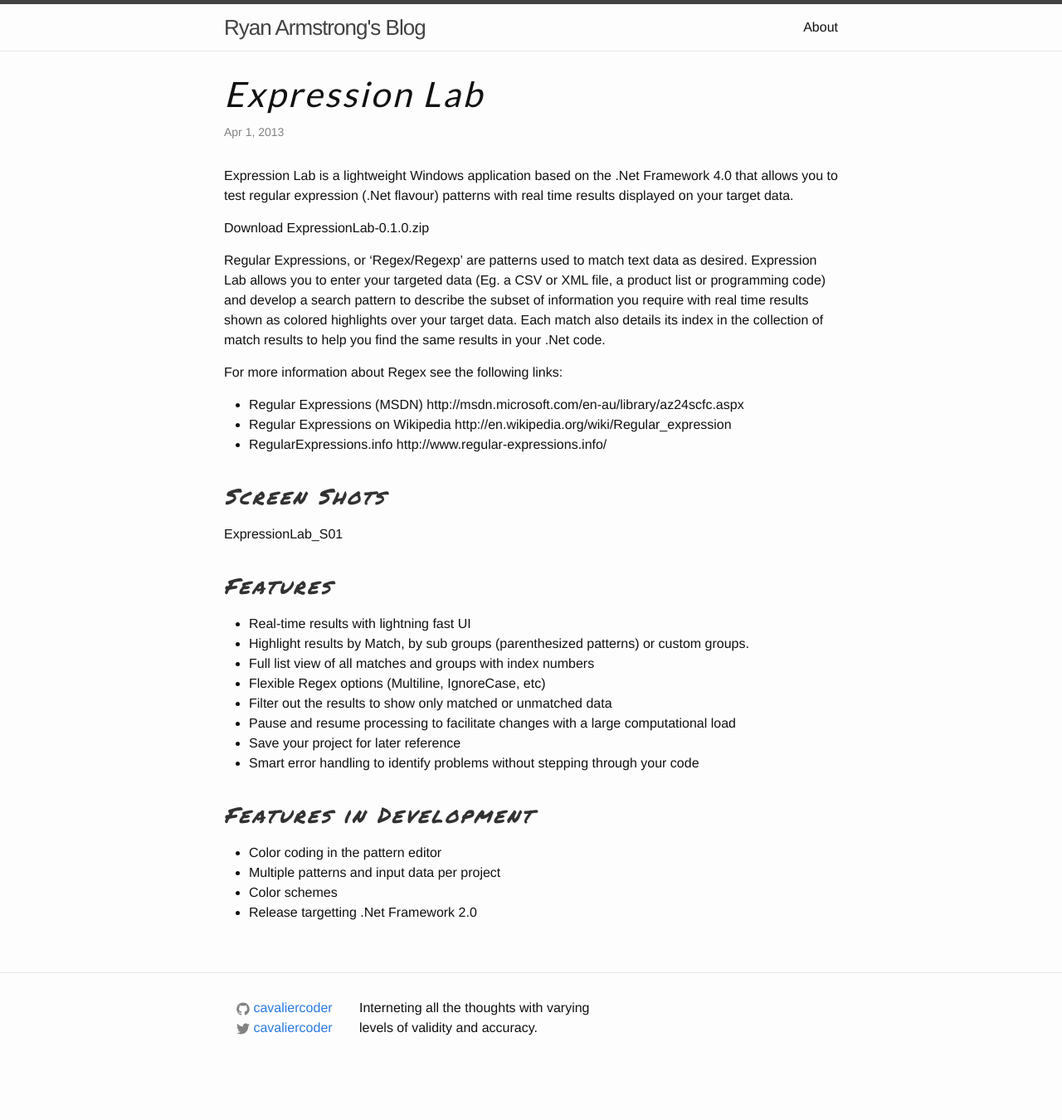
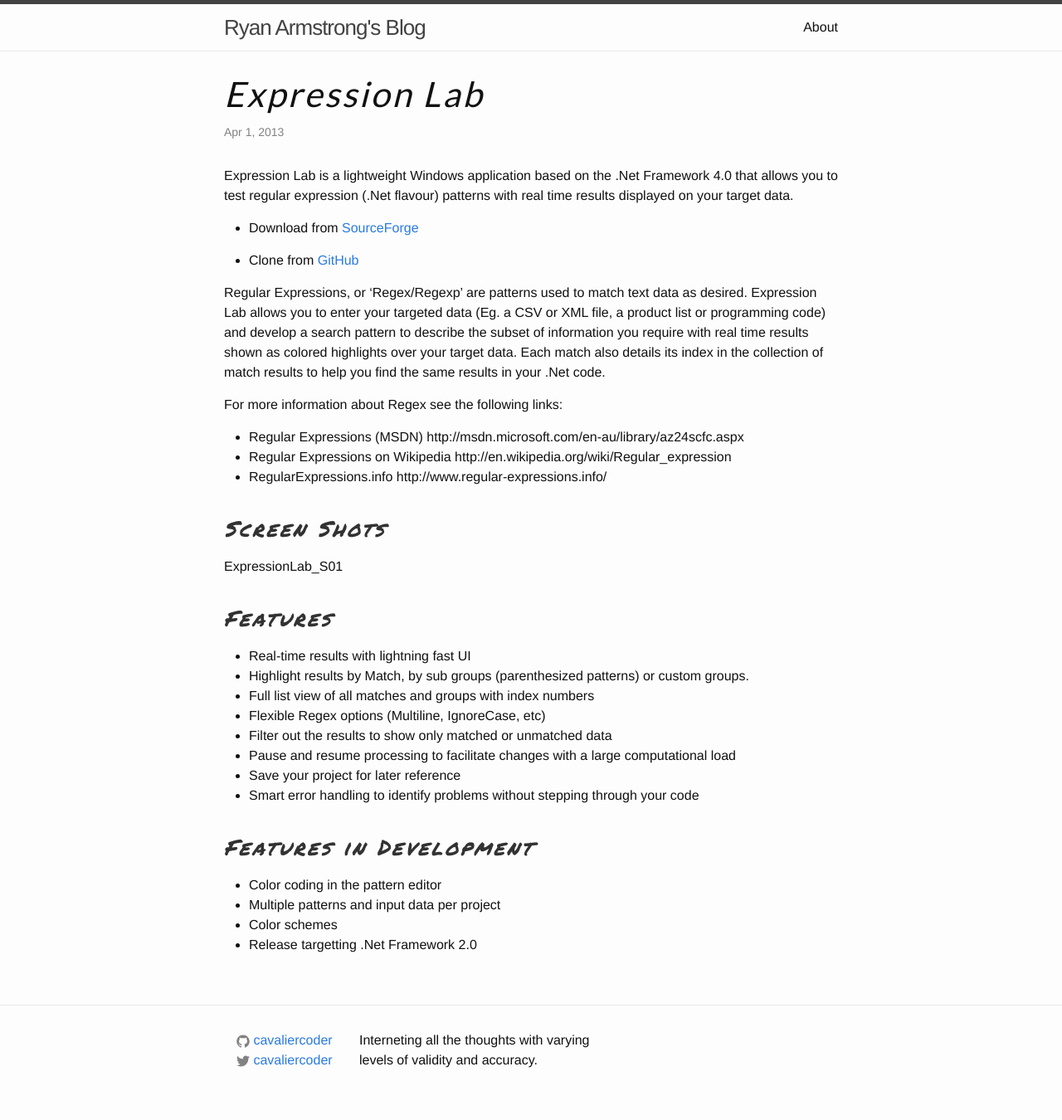
Before and after one commit to cavaliercoder/cavaliercoder.github.io, a Jekyll site: the page built from _posts/2013-04-01-expression-lab.md, in a window 1280 px wide. Shown: the whole page at 83% size. Built offline with Jekyll 4.4.1, drawn with Linux system fonts in a browser that asks for light colours; comment, search, counter and statistics services are not loaded; before the commit the page ends 1311 px from its top, so only the background shows below that.

Commit message:
Added links for ExpressionLab

```diff
--- a/_posts/2013-04-01-expression-lab.md
+++ b/_posts/2013-04-01-expression-lab.md
@@ -9,7 +9,9 @@ Expression Lab is a lightweight Windows application based on the .Net Framework
 to test regular expression (.Net flavour) patterns with real time results displayed on your target
 data.
 
-Download ExpressionLab-0.1.0.zip
+* Download from [SourceForge](https://sourceforge.net/projects/expression-lab/files/latest/download)
+
+* Clone from [GitHub](https://github.com/cavaliercoder/expression-lab)
 
 Regular Expressions, or 'Regex/Regexp' are patterns used to match text data as desired. Expression
 Lab allows you to enter your targeted data (Eg. a CSV or XML file, a product list or programming
```
